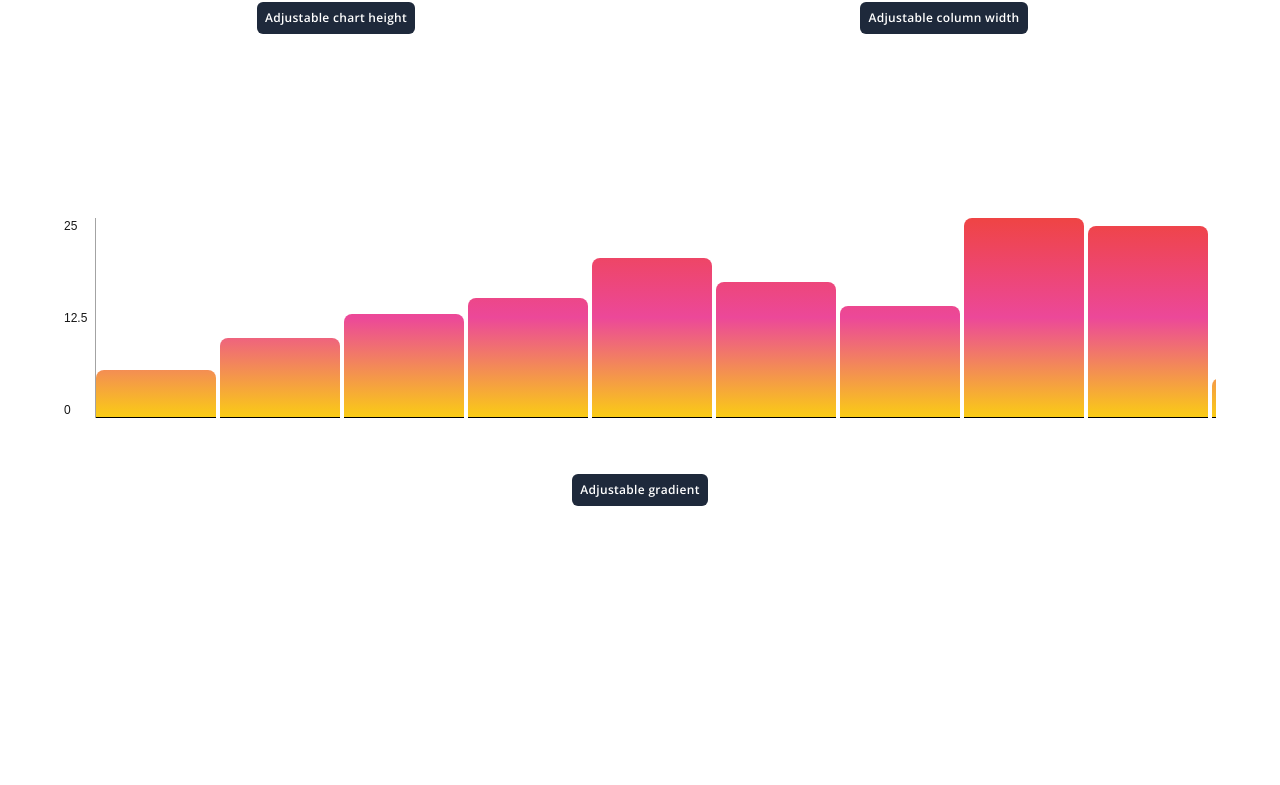
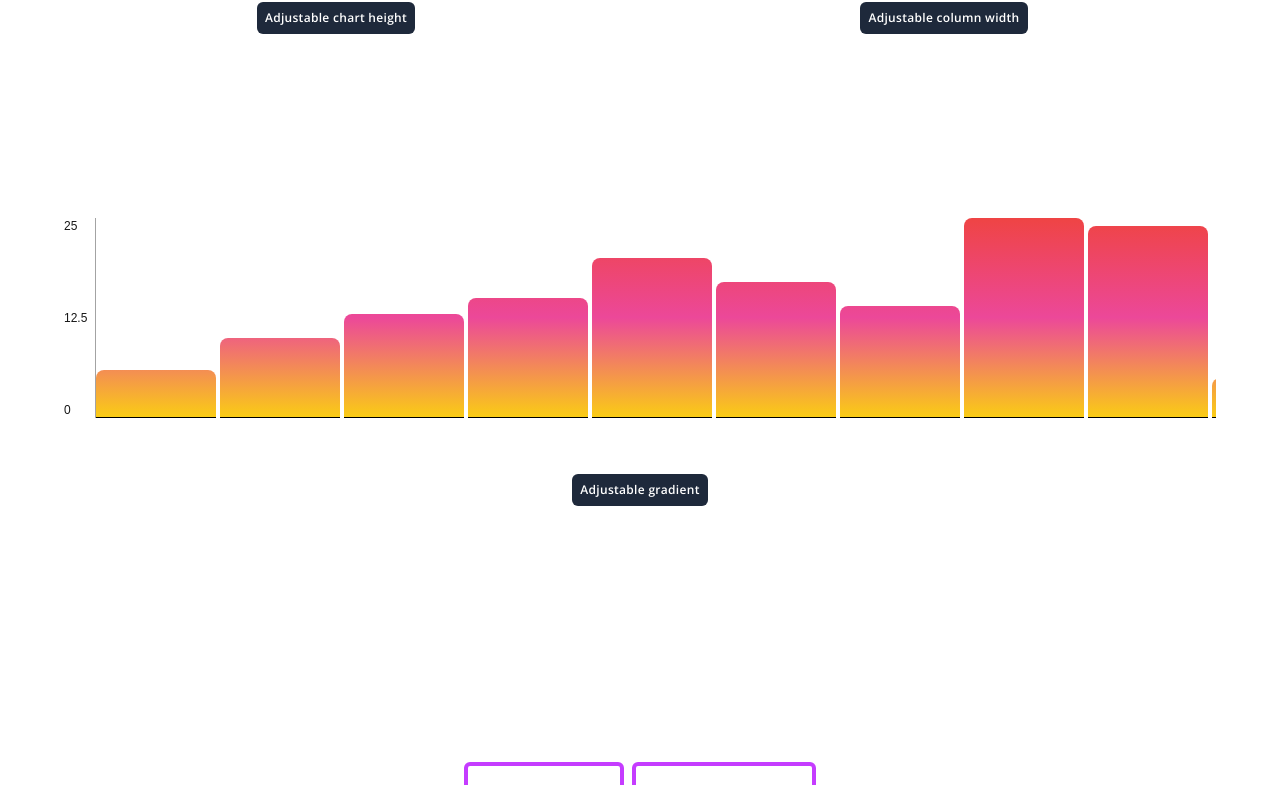
Before and after one commit to Noirad88/Pretty-Charts, a Next.js app: page / in a window 1280 px wide. Shown: the part 1998-2783 px from the top of the page. Built offline with nearby package versions, Linux system fonts and the light colour scheme.

Commit message:
breakpoint, copy, and content adjustments

```diff
--- a/app/page.js
+++ b/app/page.js
@@ -8,12 +8,12 @@ import Link from "next/link";
 
 const data_sheet = require('./test_data.json');
 const data_sheet_small = require('./test_data_small.json');
-const lorem_ipsum = "Lorem ipsum dolor sit amet, consectetur adipiscing elit. Sed quis nisl quis elit pulvinar pharetra nec ac eros. Aliquam ut augue elementum, ultrices tortor vitae, dignissim libero."
+const header_description = "Chart visualizations are often inflexible or unattractive. I thought it would be a fun challenge to create a custom chart component that is responsive, clean, accessible, and customizable. Below is a quick showcase of the design's flexibility."
 
 function MainGrid({children}) {
   return(
     <div className="flex flex-row justify-center">
-      <div className="grid md:grid-cols-12 grid-cols-4 md:max-w-[1200px] w-full gap-x-16 gap-y-32 py-32 md:mx-16 mx-8 overflow-hidden">
+      <div className="grid md:grid-cols-12 grid-cols-4 md:max-w-[1200px] w-full gap-x-16 md:gap-y-32 gap-y-16 py-32 md:mx-16 mx-8 overflow-hidden">
         {children}
       </div>
     </div>
@@ -179,8 +179,8 @@ export default function Home() {
           </InnerSection>
         </div>
         <div className="md:col-span-6 col-span-full">
-          <InnerSection className="justify-start">
-            <p>{lorem_ipsum + " " + lorem_ipsum}</p>
+          <InnerSection className="md:justify-end justify-start">
+            <p>{header_description}</p>
           </InnerSection>
         </div>
 
@@ -211,9 +211,12 @@ export default function Home() {
 
         <div className="col-span-full">
           <InnerSection className="items-center text-center">
-          <h2>Thanks for looking! I'd love to hear if you've used these in any way, so feel free to shoot me a message</h2>
-            <p>You should look at everything else I do</p>
-            <BigButton href="https://darionmccoy.com">Explore more projects</BigButton>
+          <h2>Thanks for looking!</h2>
+          <p>Feel free to use this code. I'd love to know if you've used it in any way.</p>
+          <div className="flex flex-row flex-wrap gap-2 justify-center w-full">
+            <BigButton href="https://x.com/darionmccoy">View my Twitter</BigButton>
+            <BigButton href="https://darionmccoy.com">Explore more work</BigButton>
+          </div>
           </InnerSection>
         </div>
 
```
